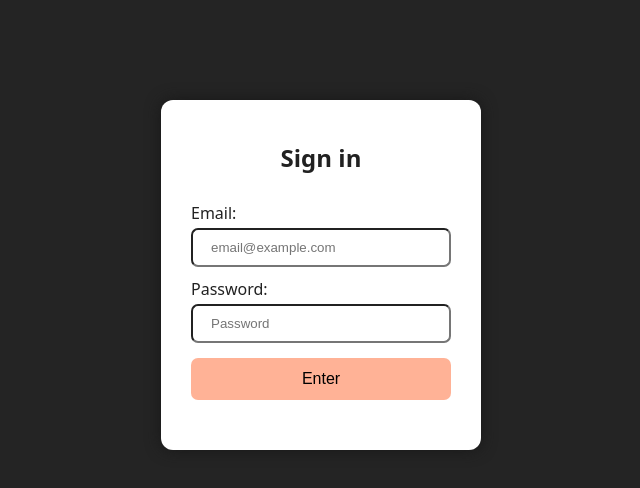
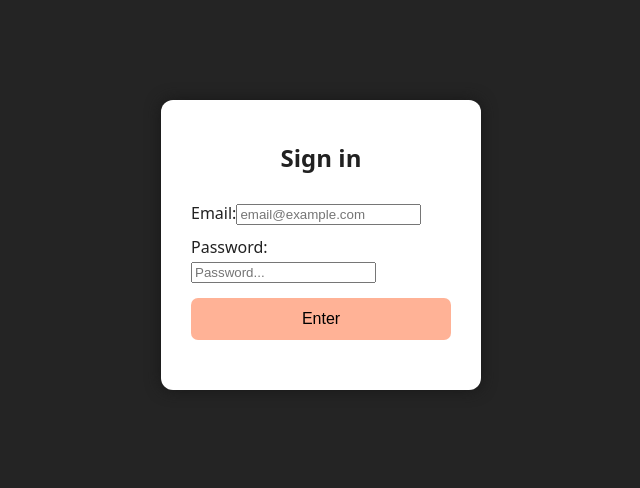
Before and after one commit to wkingsurin/react-form, a React (Vite) app: page / in a window 1280 px wide. Shown: the top 488 px of the page, without its empty margins (319-959 px from the left). Built offline with nearby package versions, Linux system fonts and the light colour scheme.

Commit message:
refactor, style: Extract input jsx to separate Input component - Extracted input jsx to Input component - Extracted input styles to Input component

```diff
--- a/src/components/Form/Form.css
+++ b/src/components/Form/Form.css
@@ -25,21 +25,6 @@
 
 	width: 100%;
 }
-.label {
-	display: flex;
-	flex-direction: column;
-	gap: 3px;
-}
-.label input {
-	outline: none;
-	border-radius: 7px;
-	padding: 10px 18px;
-
-	transition: 0.1s ease-in-out;
-}
-.label input:focus {
-	border: 2px solid coral;
-}
 
 .btn {
 	font-size: 16px;
--- a/src/components/Form/Form.jsx
+++ b/src/components/Form/Form.jsx
@@ -1,4 +1,5 @@
 import { useState, useRef } from "react";
+import Input from "../ui/Input";
 import { formValid } from "../../assets/utlis";
 import "./Form.css";
 
@@ -47,38 +48,24 @@ export default function Form() {
 		<form action="" className="form" onSubmit={onSubmit} method="POST">
 			<h2 className="title">Sign in</h2>
 			<div className="form-content">
-				<label htmlFor="email" className="label">
-					Email:
-					<input
-						type="text"
+				<Input
 					id="email"
+					labelText="Email:"
+					type="email"
 					placeholder="email@example.com"
 					value={formData.email}
 					ref={emailInputRef}
-						onChange={(e) =>
-							setFormData((prevForm) => ({
-								...prevForm,
-								email: e.target.value,
-							}))
-						}
+					setFormData={setFormData}
 				/>
-				</label>
-				<label htmlFor="password" className="label">
-					Password:
-					<input
+				<Input
+					id="password"
+					labelText="Password:"
 					type="password"
-						id="password"
-						placeholder="Password"
+					placeholder="Password..."
 					value={formData.password}
 					ref={passwordInputRef}
-						onChange={(e) =>
-							setFormData((prevForm) => ({
-								...prevForm,
-								password: e.target.value,
-							}))
-						}
+					setFormData={setFormData}
 				/>
-				</label>
 				<button type="submit" className="btn" disabled={isLoading}>
 					Enter
 				</button>
--- /dev/null
+++ b/src/components/ui/Input/Index.js
@@ -0,0 +1 @@
+export { default } from "./Input";
--- /dev/null
+++ b/src/components/ui/Input/Input.css
@@ -0,0 +1,15 @@
+.label {
+	display: flex;
+	flex-direction: column;
+	gap: 3px;
+}
+.label input {
+	outline: none;
+	border-radius: 7px;
+	padding: 10px 18px;
+
+	transition: 0.1s ease-in-out;
+}
+.label input:focus {
+	border: 2px solid coral;
+}
--- /dev/null
+++ b/src/components/ui/Input/Input.jsx
@@ -0,0 +1,26 @@
+import { forwardRef } from "react";
+
+const Input = forwardRef((props, ref) => {
+	const { id, labelText, type, placeholder, value, setFormData } = props;
+
+	return (
+		<label htmlFor={id} className="label">
+			{labelText}
+			<input
+				type={type}
+				id={id}
+				placeholder={placeholder}
+				value={value}
+				ref={ref}
+				onChange={(e) =>
+					setFormData((prevForm) => ({
+						...prevForm,
+						[type]: e.target.value,
+					}))
+				}
+			/>
+		</label>
+	);
+});
+
+export default Input;
```
Lines whose indentation alone changed are shown as unchanged.
